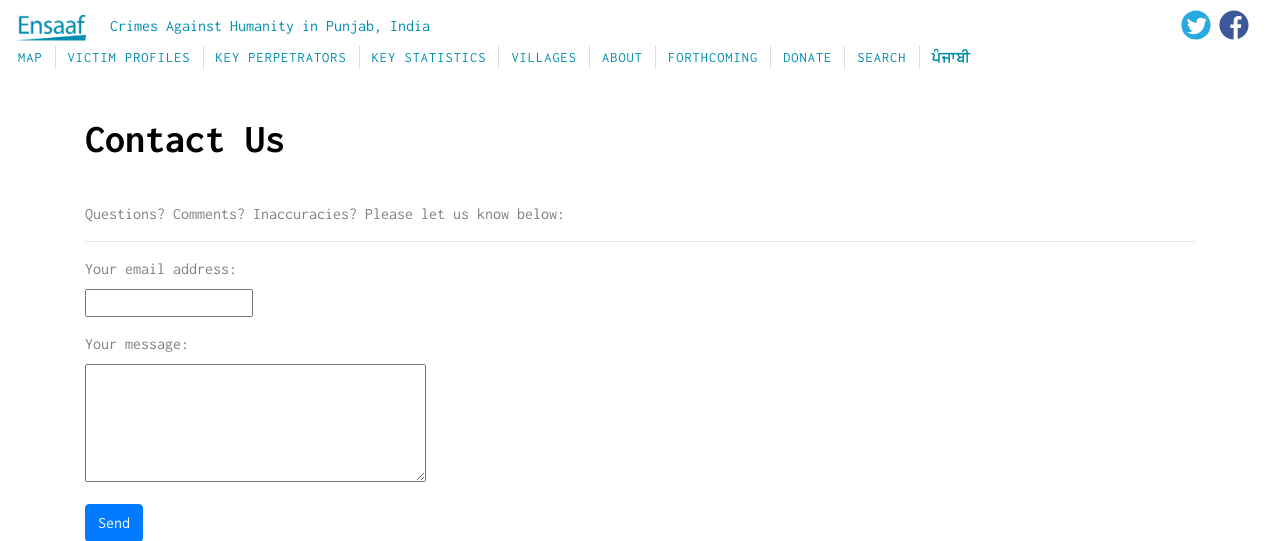
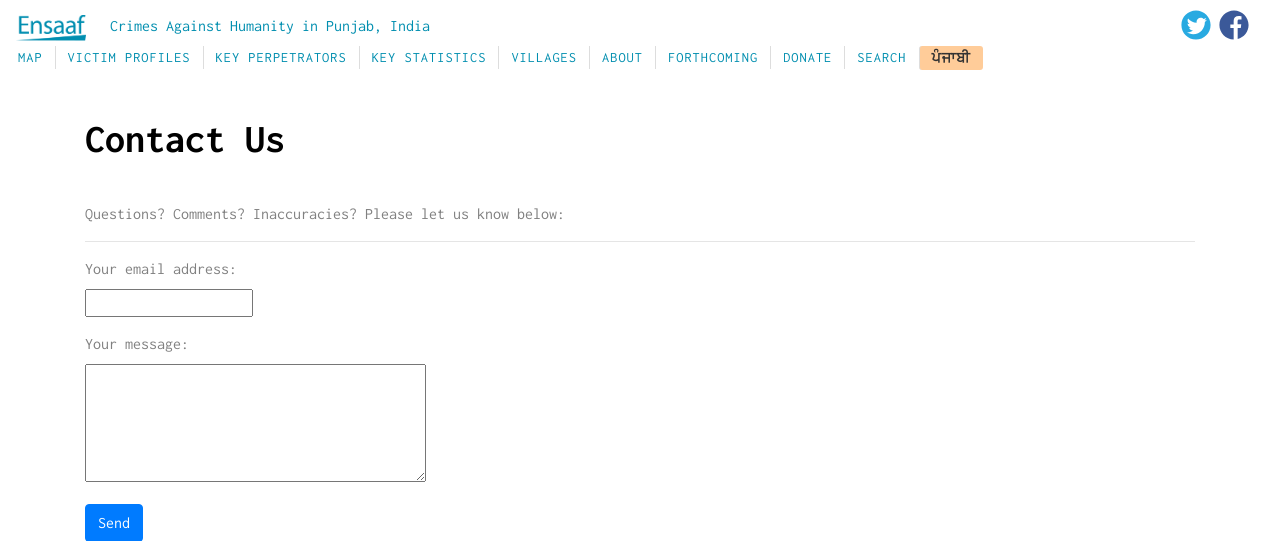
Before and after one commit to bcks/ensaaf, a Django app: page /email/ in a window 1280 px wide. Shown: the top 541 px of the page. Run offline with Django 3.2, Linux system fonts and the light colour scheme; parts of the project's set-up code (start-up, migrations or seed data) failed here and were passed over; some libraries are stand-ins or nearby versions.

Commit message:
Make language link bold, yellow background

```diff
--- a/data/templates/base.html
+++ b/data/templates/base.html
@@ -5,7 +5,7 @@
     <meta name="viewport" content="width=device-width, initial-scale=1">
     <link href="https://fonts.googleapis.com/css?family=Inconsolata:400,700" rel="stylesheet">
     <style>@import url( {% static "css/bootstrap.min.css" %} );</style>
-    <style>@import url( {% static "css/base.css" %}?2 );</style>
+    <style>@import url( {% static "css/base.css" %}?11 );</style>
     <script src='{% static "js/jquery.js" %}'></script>
     <script src='{% static "js/bootstrap.min.js" %}'></script>
     <link rel="icon" href="{% static "images/favicon.ico" %}" sizes="48x48" />
@@ -49,9 +49,9 @@
         <li class="nav-item"><a class="nav-link" href="https://donate.ensaaf.org/crimesagainsthumanity" title="{% trans "Support This Project" %}">{% trans "Donate" %}</a></li>
         <li class="nav-item"><a class="nav-link" data-toggle="collapse" id="search-toggle" href="#search-form" title="{% trans "Search" %}">{% trans "Search" %}</a></li>
         {% if request.LANGUAGE_CODE == 'pb' %}
-          <li class="nav-item"><strong><a class="nav-link" href="{% change_lang 'en' %}">English</a></strong></li>
+          <li class="nav-item"><a class="nav-link" id="language" href="{% change_lang 'en' %}">English</a></li>
         {% else %}
-          <li class="nav-item"><strong><a class="nav-link" href="{% change_lang 'pb' %}">ਪੰਜਾਬੀ</a></strong></li>
+          <li class="nav-item"><a class="nav-link" id="language" href="{% change_lang 'pb' %}">ਪੰਜਾਬੀ</a></li>
         {% endif %}
       </ul>
     </div>
--- a/static/css/base.css
+++ b/static/css/base.css
@@ -48,7 +48,6 @@ a { color: #008eaf; }
 .navbar-expand-lg .nav-link {
   border-left: 1px solid #ddd;
 }
-
 
 .navbar-brand {
   background: url(/static/images/ensaaf-logo.png);
@@ -107,6 +106,14 @@ a { color: #008eaf; }
   padding: .1rem .75rem;
 }
 
+#language {
+  display: inline-block;
+  background: #fc9;
+  color: #333;
+  border-radius: 3px;
+  padding: .1rem .75rem;
+  font-weight: bold;
+}
 
 
 #search-form {
```
